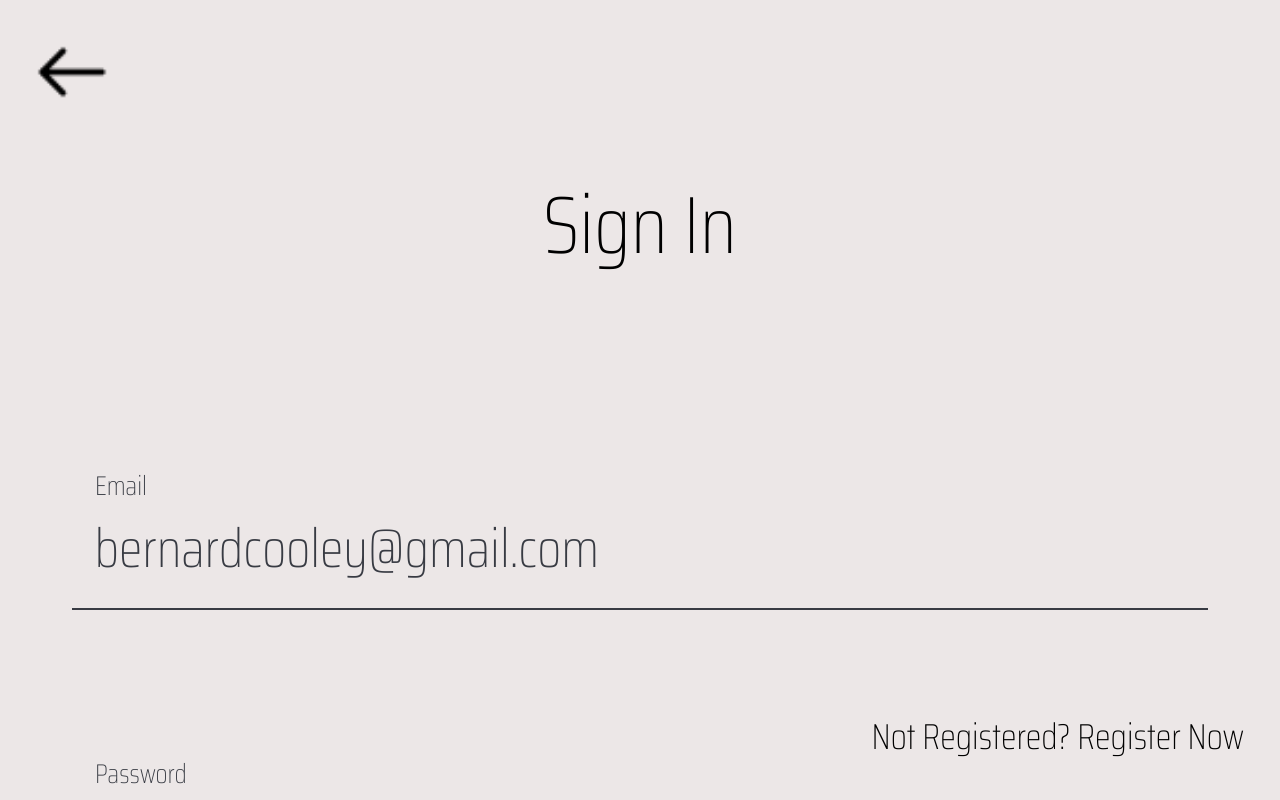
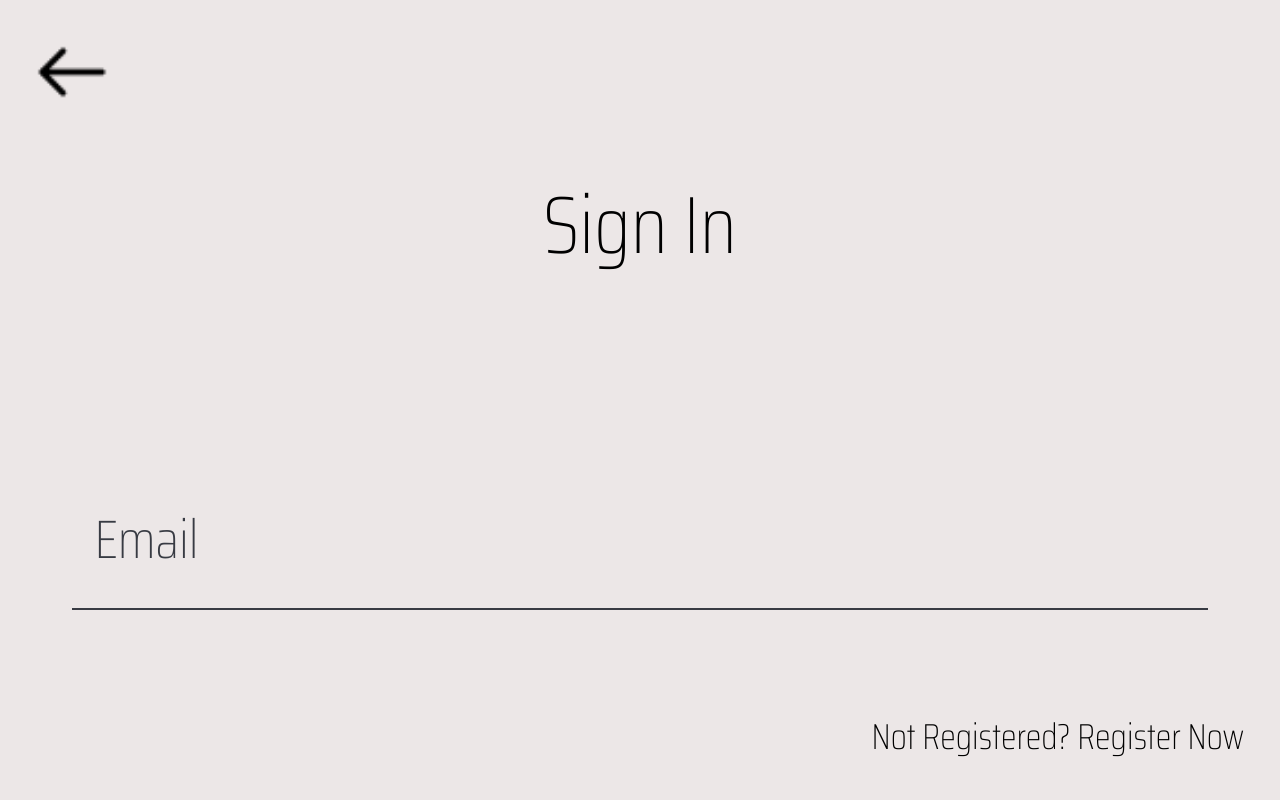
Before and after one commit to BernardCooley/studio-socket-next-13, a Next.js app: page /signin in a window 1280 px wide. Shown: the top 800 px of the page. Built offline with nearby package versions, Linux system fonts and the light colour scheme.

Commit message:
back when clikcing on errors

```diff
--- a/app/(authPages)/signin/page.tsx
+++ b/app/(authPages)/signin/page.tsx
@@ -3,15 +3,16 @@
 import React, { useState, useRef, FormEvent, useEffect } from "react";
 import CustomTextInput from "../../../components/CustomTextInput";
 import { getFormMessages, LoginFormSchema } from "../../../formValidation";
-import { getErrorMessages } from "../../../utils";
+import { getErrorMessages, noop } from "../../../utils";
 import AuthForm from "../../../components/AuthForm";
 import { signIn } from "next-auth/react";
-import { useSearchParams } from "next/navigation";
+import { useRouter, useSearchParams } from "next/navigation";
 import { useAuthContext } from "../../../contexts/AuthContext";
 
 interface Props {}
 
 const SignIn = ({}: Props) => {
+    const router = useRouter();
     const searchParams = useSearchParams();
     const { updateDialogMessages, dialogMessages, updateIcon } =
         useAuthContext();
@@ -21,7 +22,6 @@ const SignIn = ({}: Props) => {
     const [errors, setErrors] = useState([]);
     const [submitButtonDisabled, setSubmitButtonDisabled] =
         useState<boolean>(false);
-    const isProduction = process.env.NODE_ENV === "production";
     const [submitting, setSubmitting] = useState<boolean>(false);
 
     useEffect(() => {
@@ -79,6 +79,9 @@ const SignIn = ({}: Props) => {
                 handleSubmit={handleSubmit}
                 submitButtonDisabled={submitButtonDisabled}
                 buttonLabel={submitting ? "Signing in..." : `Sign in`}
+                onFormClick={
+                    dialogMessages.length > 0 ? () => router.back() : noop
+                }
             >
                 <CustomTextInput
                     id="email"
@@ -88,9 +91,6 @@ const SignIn = ({}: Props) => {
                     className={`${
                         dialogMessages.length > 0 ? "pointer-events-none" : ""
                     }`}
-                    defaultValue={
-                        !isProduction ? "bernardcooley@gmail.com" : ""
-                    }
                     ref={emailRef}
                     errorMessages={getErrorMessages(errors, "email")}
                     onBlur={validate}
@@ -103,7 +103,6 @@ const SignIn = ({}: Props) => {
                     id="password"
                     label="Password"
                     name="password"
-                    defaultValue={!isProduction ? "Yeloocc1" : ""}
                     ref={passwordRef}
                     errorMessages={getErrorMessages(errors, "password")}
                     onBlur={validate}
--- a/app/globals.css
+++ b/app/globals.css
@@ -65,6 +65,13 @@ a {
     }
 }
 
+input:-webkit-autofill,
+input:-webkit-autofill:hover,
+input:-webkit-autofill:focus,
+input:-webkit-autofill:active {
+    transition: background-color 9999s ease-in-out 0s;
+}
+
 .flexCenter {
     @apply flex justify-center items-center;
 }
--- a/utils.ts
+++ b/utils.ts
@@ -14,3 +14,5 @@ export const getRoute = (name: string): IRoute => {
 export const trimFileExtension = (filename: string) => {
     return filename.substring(0, filename.lastIndexOf(".")) || filename;
 };
+
+export const noop = () => {};
```
